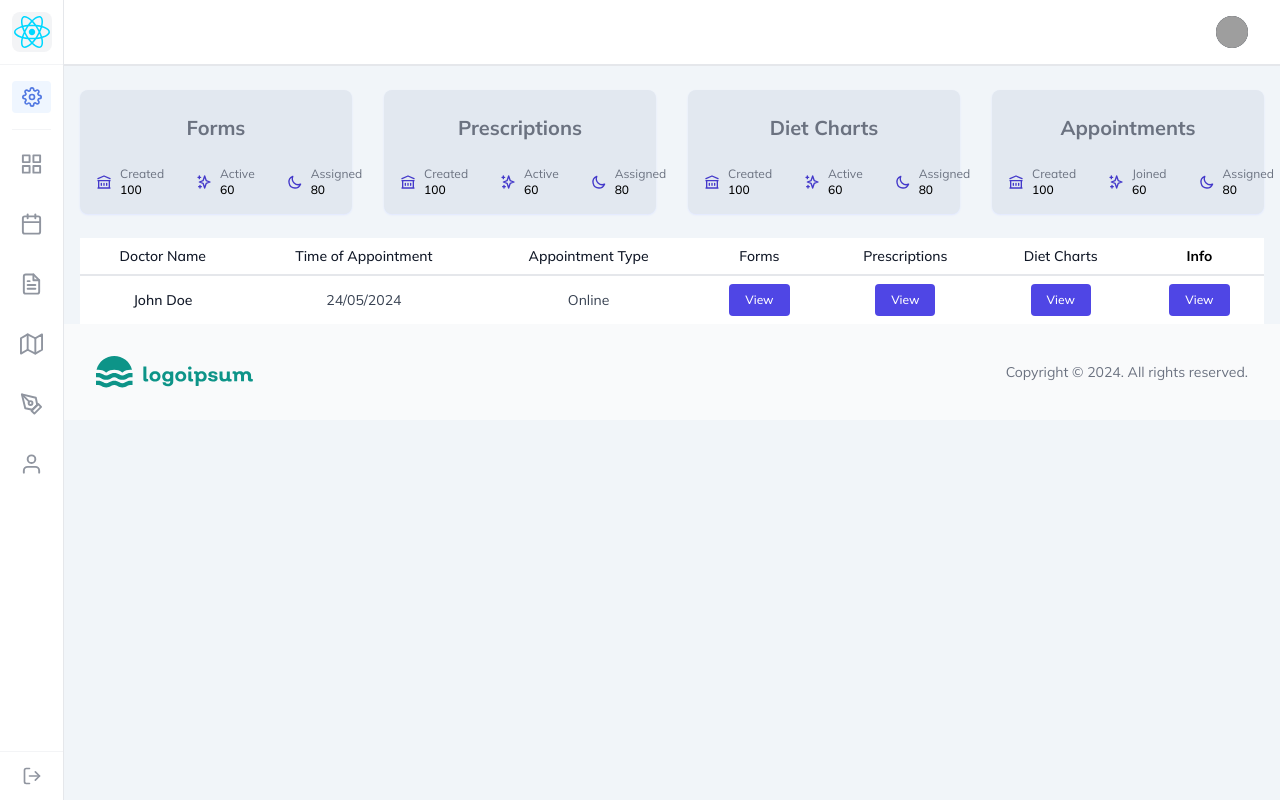
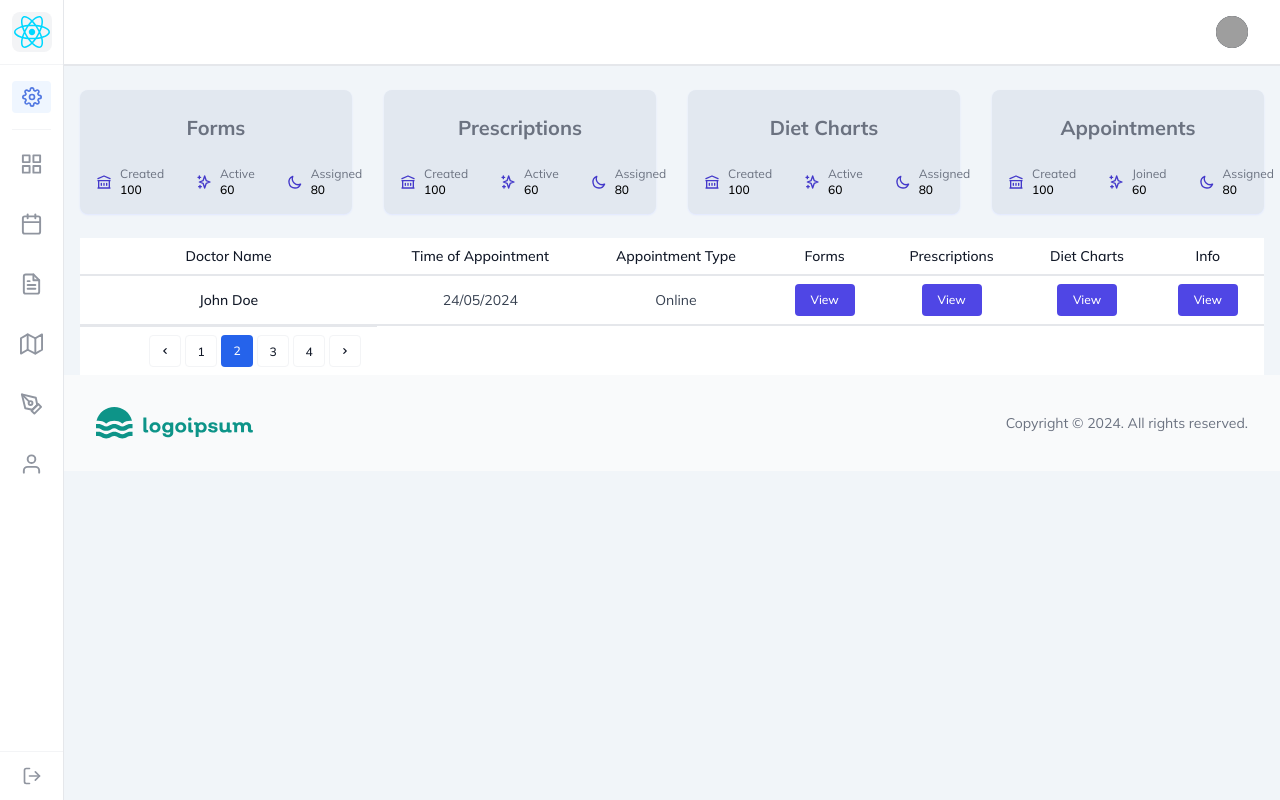
Before and after one commit to saisashreek2692/HealthApp-Frontend, a React (Vite) app: page / in a window 1280 px wide. Both pictures are taken after typing "name@example.com", "Sample123" into the empty fields and a click on the button "Sign In". Built offline with nearby package versions, Linux system fonts and the light colour scheme; grey boxes are pictures that could not be loaded.

Commit message:
Added Pagination to Table

```diff
--- a/src/Pages/Patient/PatientContent.jsx
+++ b/src/Pages/Patient/PatientContent.jsx
@@ -378,7 +378,7 @@
                 <th className="whitespace-nowrap px-4 py-2 font-medium text-gray-900">
                   Diet Charts
                 </th>
-                <th className="px-4 py-2">Info</th>
+                <th className="whitespace-nowrap px-4 py-2 font-medium text-gray-900">Info</th>
               </tr>
             </thead>
 
@@ -427,6 +427,86 @@
                 </td>
               </tr>
             </tbody>
+            <tfoot>
+              <tr>
+                <div className="rounded-b-lg border-t border-gray-200 px-4 py-2">
+                  <ol className="flex justify-end gap-1 text-xs font-medium">
+                    <li>
+                      <Link
+                        to={``}
+                        className="inline-flex size-8 items-center justify-center rounded border border-gray-100 bg-white text-gray-900 rtl:rotate-180"
+                      >
+                        <span className="sr-only">Prev Page</span>
+                        <svg
+                          xmlns="http://www.w3.org/2000/svg"
+                          className="h-3 w-3"
+                          viewBox="0 0 20 20"
+                          fill="currentColor"
+                        >
+                          <path
+                            fillRule="evenodd"
+                            d="M12.707 5.293a1 1 0 010 1.414L9.414 10l3.293 3.293a1 1 0 01-1.414 1.414l-4-4a1 1 0 010-1.414l4-4a1 1 0 011.414 0z"
+                            clipRule="evenodd"
+                          />
+                        </svg>
+                      </Link>
+                    </li>
+
+                    <li>
+                      <a
+                        href="#"
+                        className="block size-8 rounded border border-gray-100 bg-white text-center leading-8 text-gray-900"
+                      >
+                        1
+                      </a>
+                    </li>
+
+                    <li className="block size-8 rounded border-blue-600 bg-blue-600 text-center leading-8 text-white">
+                      2
+                    </li>
+
+                    <li>
+                      <a
+                        href="#"
+                        className="block size-8 rounded border border-gray-100 bg-white text-center leading-8 text-gray-900"
+                      >
+                        3
+                      </a>
+                    </li>
+
+                    <li>
+                      <a
+                        href="#"
+                        className="block size-8 rounded border border-gray-100 bg-white text-center leading-8 text-gray-900"
+                      >
+                        4
+                      </a>
+                    </li>
+
+                    <li>
+                      <a
+                        href="#"
+                        className="inline-flex size-8 items-center justify-center rounded border border-gray-100 bg-white text-gray-900 rtl:rotate-180"
+                      >
+                        <span className="sr-only">Next Page</span>
+                        <svg
+                          xmlns="http://www.w3.org/2000/svg"
+                          className="h-3 w-3"
+                          viewBox="0 0 20 20"
+                          fill="currentColor"
+                        >
+                          <path
+                            fillRule="evenodd"
+                            d="M7.293 14.707a1 1 0 010-1.414L10.586 10 7.293 6.707a1 1 0 011.414-1.414l4 4a1 1 0 010 1.414l-4 4a1 1 0 01-1.414 0z"
+                            clipRule="evenodd"
+                          />
+                        </svg>
+                      </a>
+                    </li>
+                  </ol>
+                </div>
+              </tr>
+            </tfoot>
           </table>
         </div>
       </div>
```
